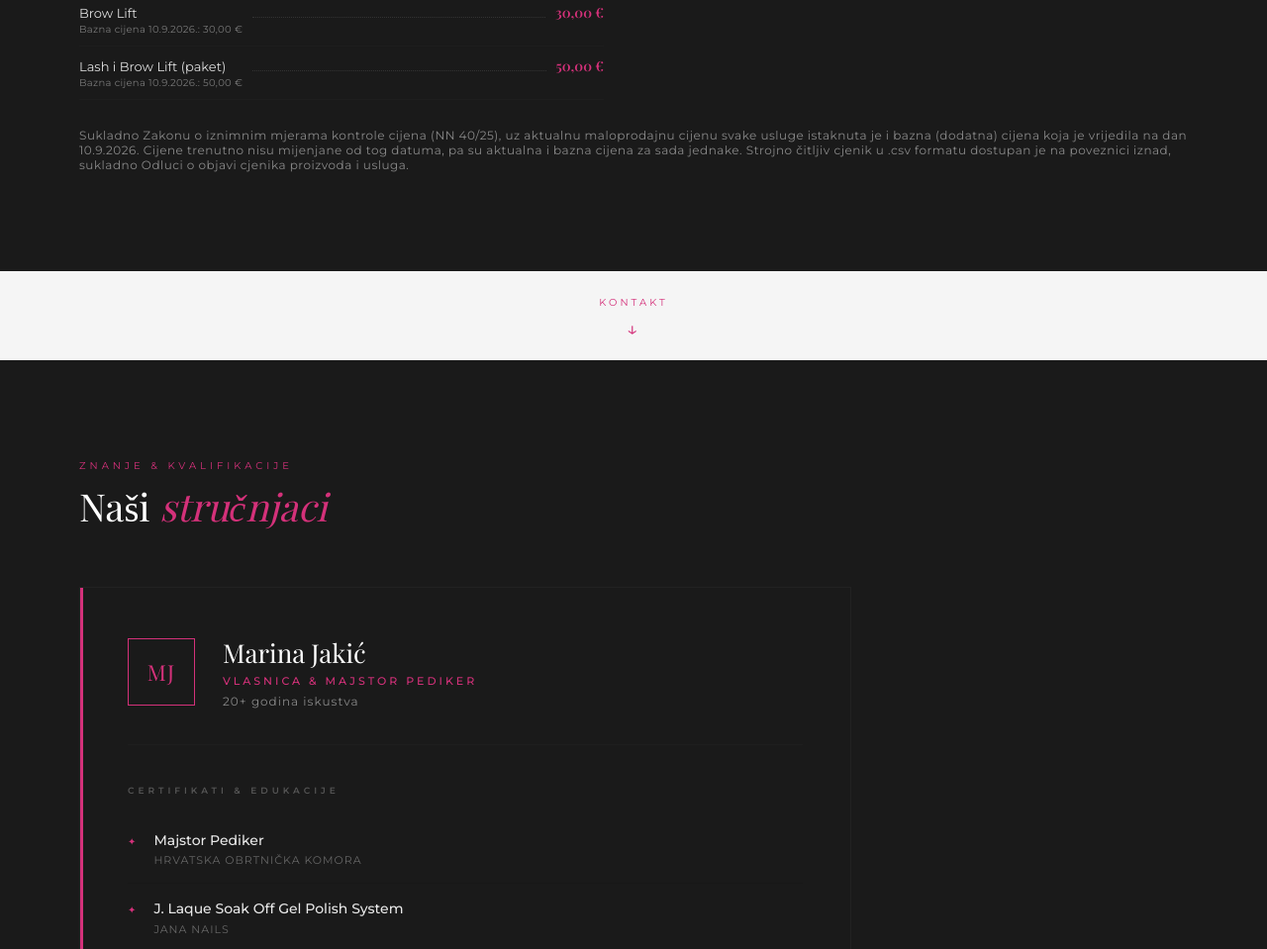
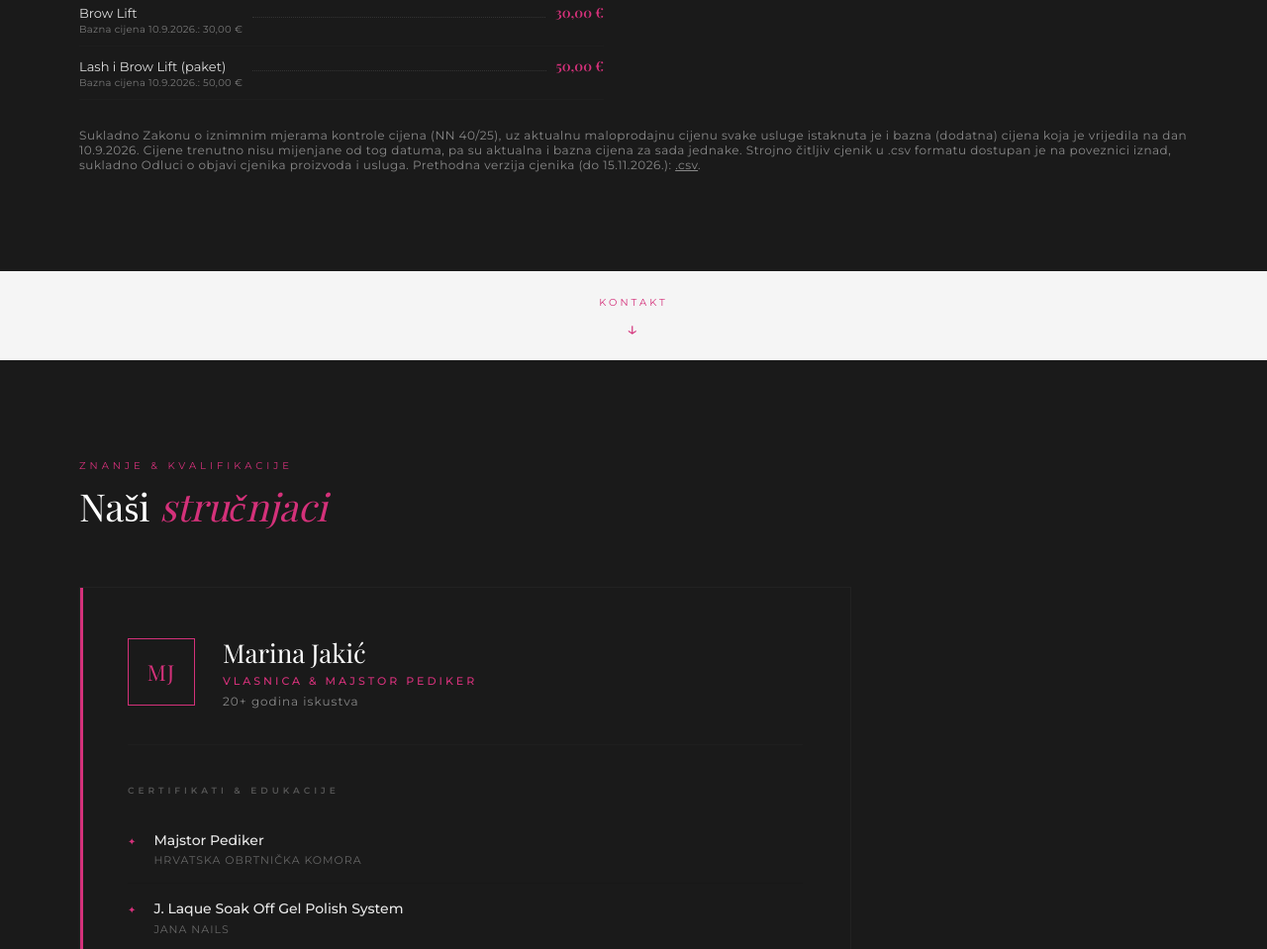
Before and after one commit to mastermixxsb-max/beauty-skin-marina, a plain HTML site: page index.html in a window 1280 px wide. Shown: the part 5897-6856 px from the top of the page at 99% size. Drawn offline with nearby package versions, Linux system fonts and the light colour scheme; a web font is replaced by a local one.

Commit message:
Cjenik: poveznica na prethodnu verziju CSV-a (arhiva 30 dana)
Co-Authored-By: Claude Sonnet 5.5 <noreply@anthropic.com>
Claude-Session: https://claude.ai/code/session_01UkWc3VtKhVzDWZJrcBrDcL

```diff
--- a/index.html
+++ b/index.html
@@ -1416,7 +1416,7 @@ nav { animation: slideDown 0.6s ease both; }
       </div>
     </div>
   </div>
-  <p class="price-note">Sukladno Zakonu o iznimnim mjerama kontrole cijena (NN 40/25), uz aktualnu maloprodajnu cijenu svake usluge istaknuta je i bazna (dodatna) cijena koja je vrijedila na dan 10.9.2026. Cijene trenutno nisu mijenjane od tog datuma, pa su aktualna i bazna cijena za sada jednake. Strojno čitljiv cjenik u .csv formatu dostupan je na poveznici iznad, sukladno Odluci o objavi cjenika proizvoda i usluga.</p>
+  <p class="price-note">Sukladno Zakonu o iznimnim mjerama kontrole cijena (NN 40/25), uz aktualnu maloprodajnu cijenu svake usluge istaknuta je i bazna (dodatna) cijena koja je vrijedila na dan 10.9.2026. Cijene trenutno nisu mijenjane od tog datuma, pa su aktualna i bazna cijena za sada jednake. Strojno čitljiv cjenik u .csv formatu dostupan je na poveznici iznad, sukladno Odluci o objavi cjenika proizvoda i usluga. Prethodna verzija cjenika (do 15.11.2026.): <a href="/cjenik/salon_ante-starcevica-38-slavonski-brod_BSM001_00001_2026-09-12_0800.csv" download style="color:inherit;text-decoration:underline;">.csv</a>.</p>
 </section>
 
 <div style="text-align:center;padding:20px;background:var(--light);">
```
